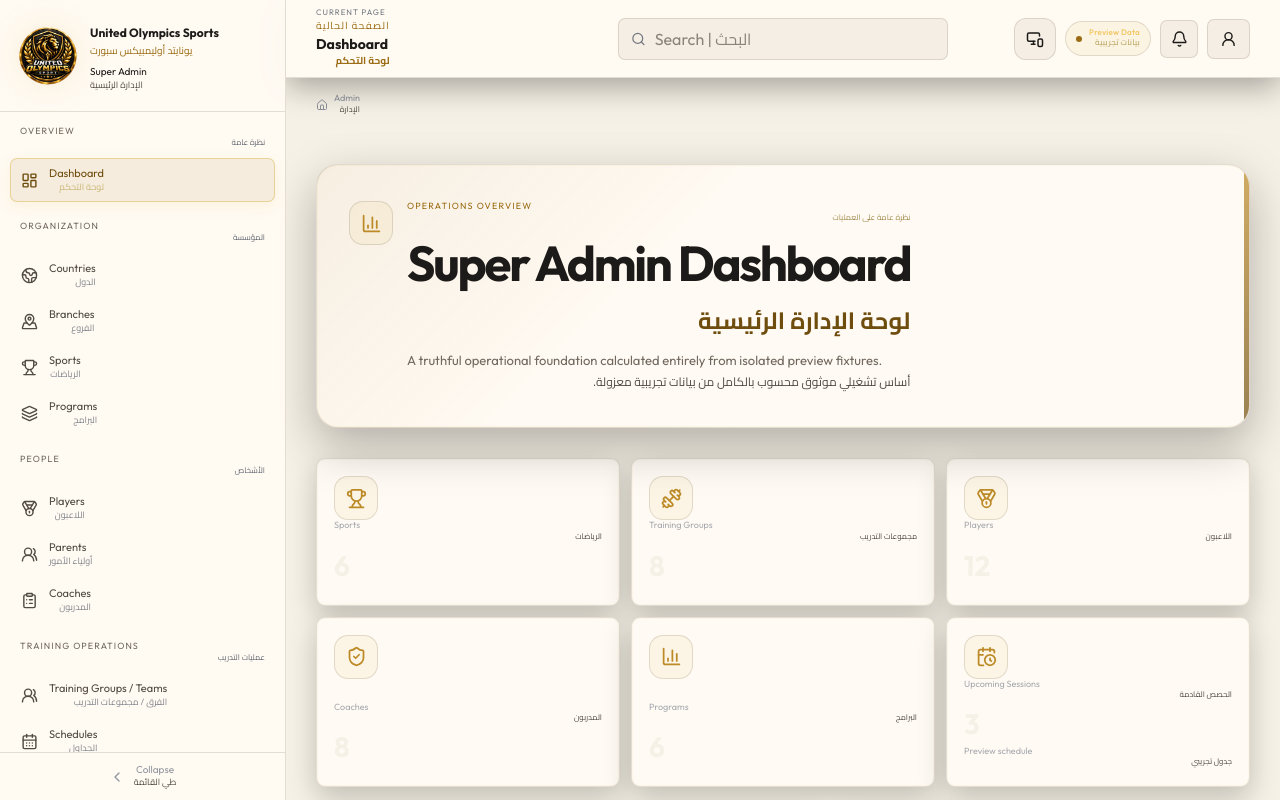
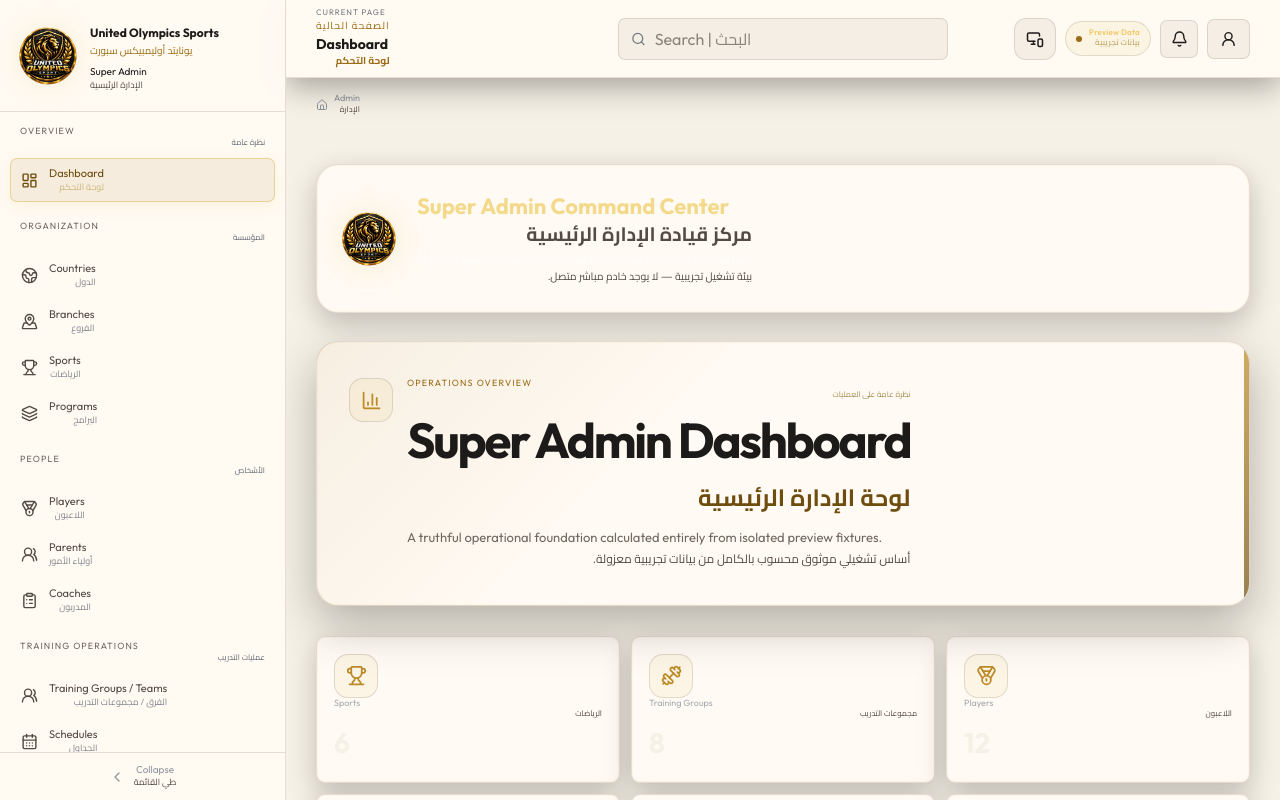
Before and after one commit to daynightae-cmyk/United-Olympics-Sports, a React (Vite) app: page /admin in a window 1280 px wide. Shown: the top 800 px of the page. Built offline with nearby package versions, Linux system fonts and the light colour scheme.

Commit message:
feat: Mission 10V Sprint M - premium command header strip on Dashboard (official logo, gold text, preview context)

```diff
--- a/src/pages/admin/AdminDashboardPage.tsx
+++ b/src/pages/admin/AdminDashboardPage.tsx
@@ -11,6 +11,16 @@ export function AdminDashboardPage() {
   const coachCount = new Set(demoTrainingGroups.flatMap(group => group.coachIds)).size;
   const programCount = new Set(demoSports.flatMap(sport => sport.programIds)).size;
   return <div className="admin-page">
+    <section className="feature-strip admin-panel" aria-label="Dashboard command header | رأس لوحة التحكم" style={{ background: 'linear-gradient(135deg, rgba(212,175,55,0.08), transparent 42%), linear-gradient(180deg, rgba(255,255,255,0.025), rgba(255,255,255,0.008))', borderColor: 'rgba(212,175,55,0.18)', padding: '28px 24px', borderRadius: '22px', marginBottom: '28px', boxShadow: '0 14px 36px rgba(0,0,0,0.28)' }}>
+      <div className="feature-strip-copy" style={{ display: 'flex', alignItems: 'center', gap: '20px' }}>
+        <img src="/brand/united-olympics-sports-logo.png" alt="Official logo" style={{ width: '56px', height: '56px', objectFit: 'contain', filter: 'drop-shadow(0 0 18px rgba(215,180,90,.22))', flexShrink: 0 }} />
+        <div style={{ minWidth: 0 }}>
+          <h2 style={{ margin: 0, fontSize: '22px', fontWeight: 700, color: '#f4d98a' }}><BilingualText value={bi('Super Admin Command Center', 'مركز قيادة الإدارة الرئيسية')} /></h2>
+          <p style={{ margin: '4px 0 0', fontSize: '12px', color: 'rgba(255,255,255,0.65)' }}><BilingualText value={bi('Preview operational environment — no live backend connected.', 'بيئة تشغيل تجريبية — لا يوجد خادم مباشر متصل.')} /></p>
+        </div>
+      </div>
+    </section>
+
     <PageHeader icon={BarChart3} eyebrow={bi('Operations Overview', 'نظرة عامة على العمليات')} title={bi('Super Admin Dashboard', 'لوحة الإدارة الرئيسية')} description={bi('A truthful operational foundation calculated entirely from isolated preview fixtures.', 'أساس تشغيلي موثوق محسوب بالكامل من بيانات تجريبية معزولة.')} />
 
     <section className="admin-stat-grid" aria-label="Overview metrics | المؤشرات العامة">
```
